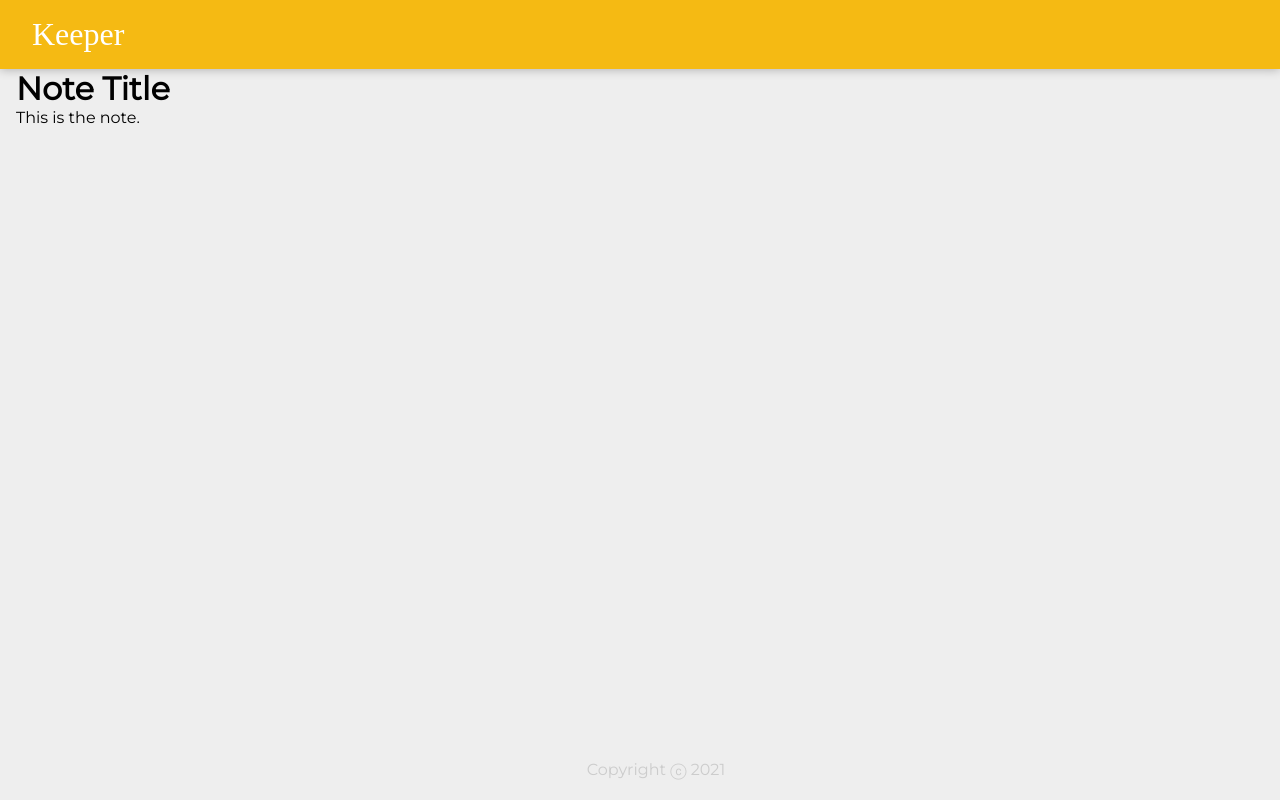
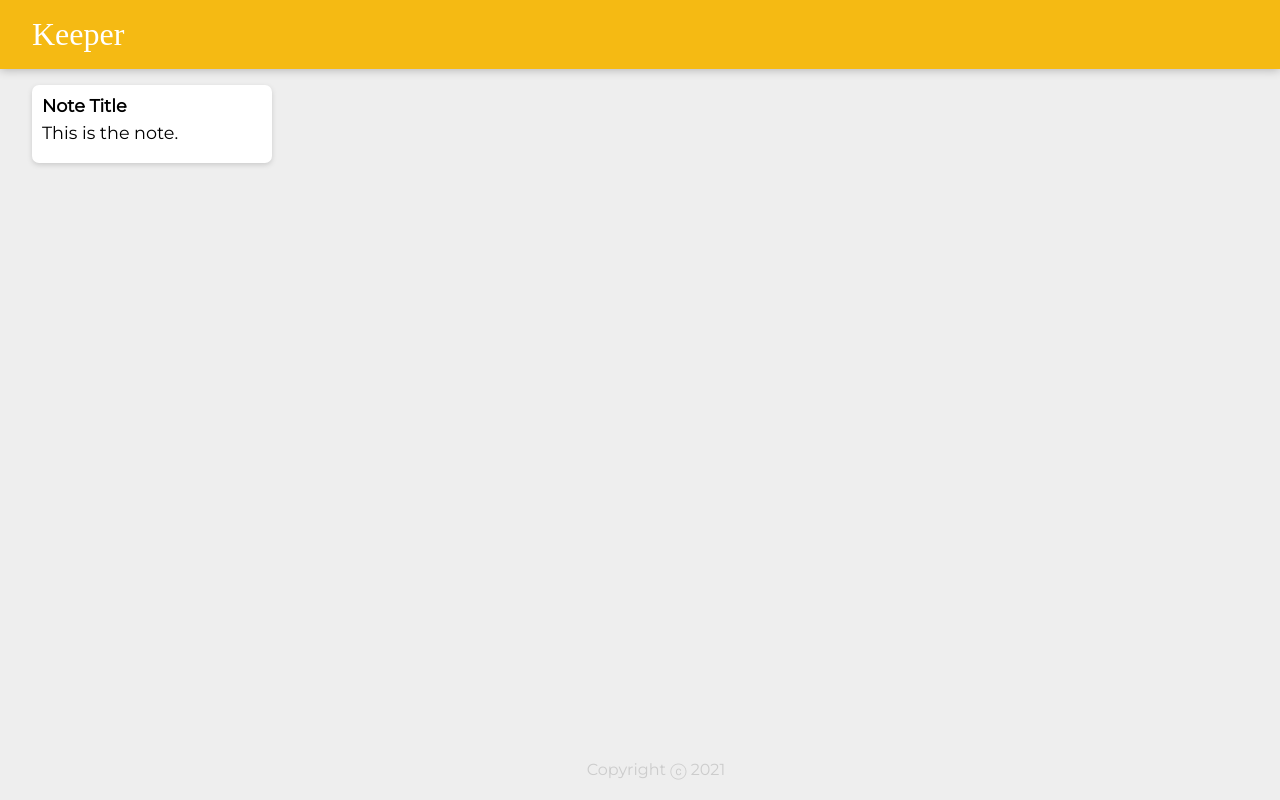
Before and after one commit to healym3/keeper-app, a React (Create React App) app: page / in a window 1280 px wide. Built offline with nearby package versions, Linux system fonts and the light colour scheme; a web font is replaced by a local one.

Commit message:
Update note css

```diff
--- a/src/components/Note.jsx
+++ b/src/components/Note.jsx
@@ -2,7 +2,7 @@ import React from 'react'
 
 function Note(){
 
-    return <div><h1>Note Title</h1>
+    return <div className="note"><h1>Note Title</h1>
     <p>This is the note.</p>
     </div>
 }
```
